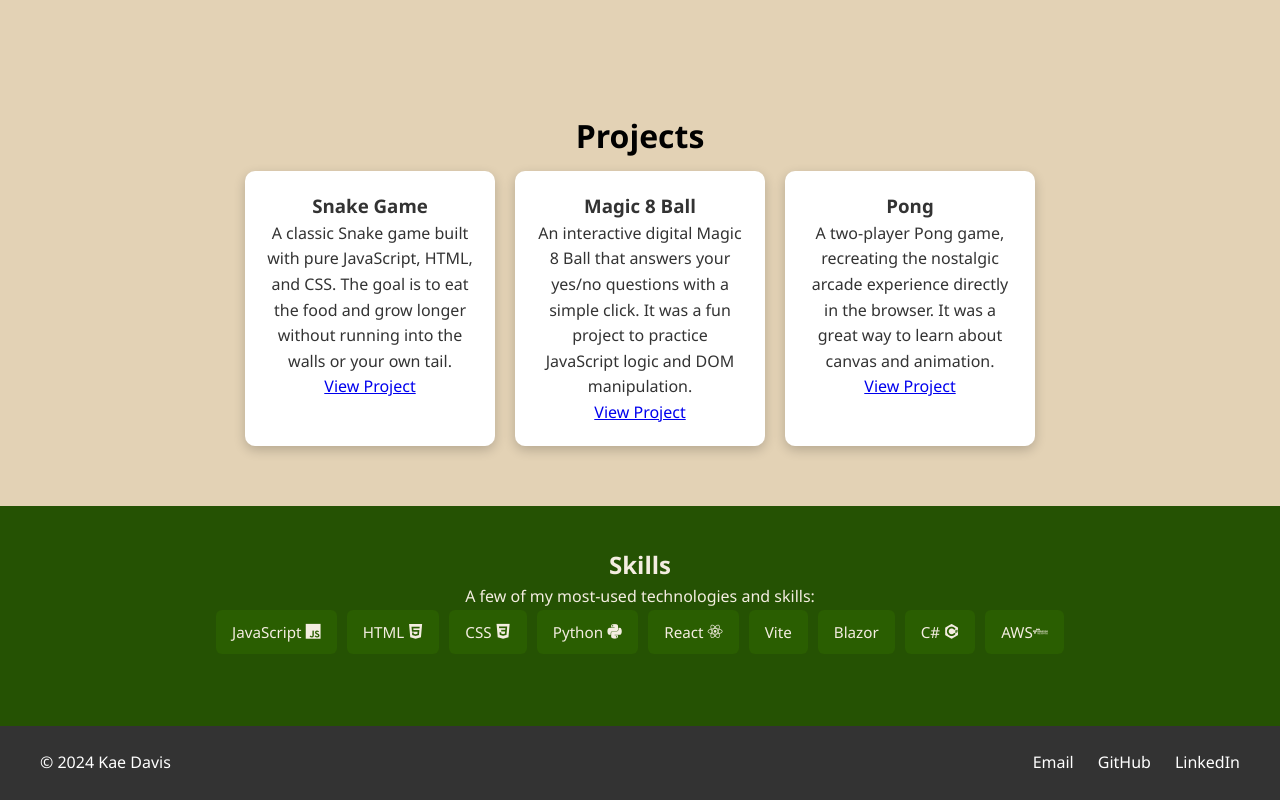
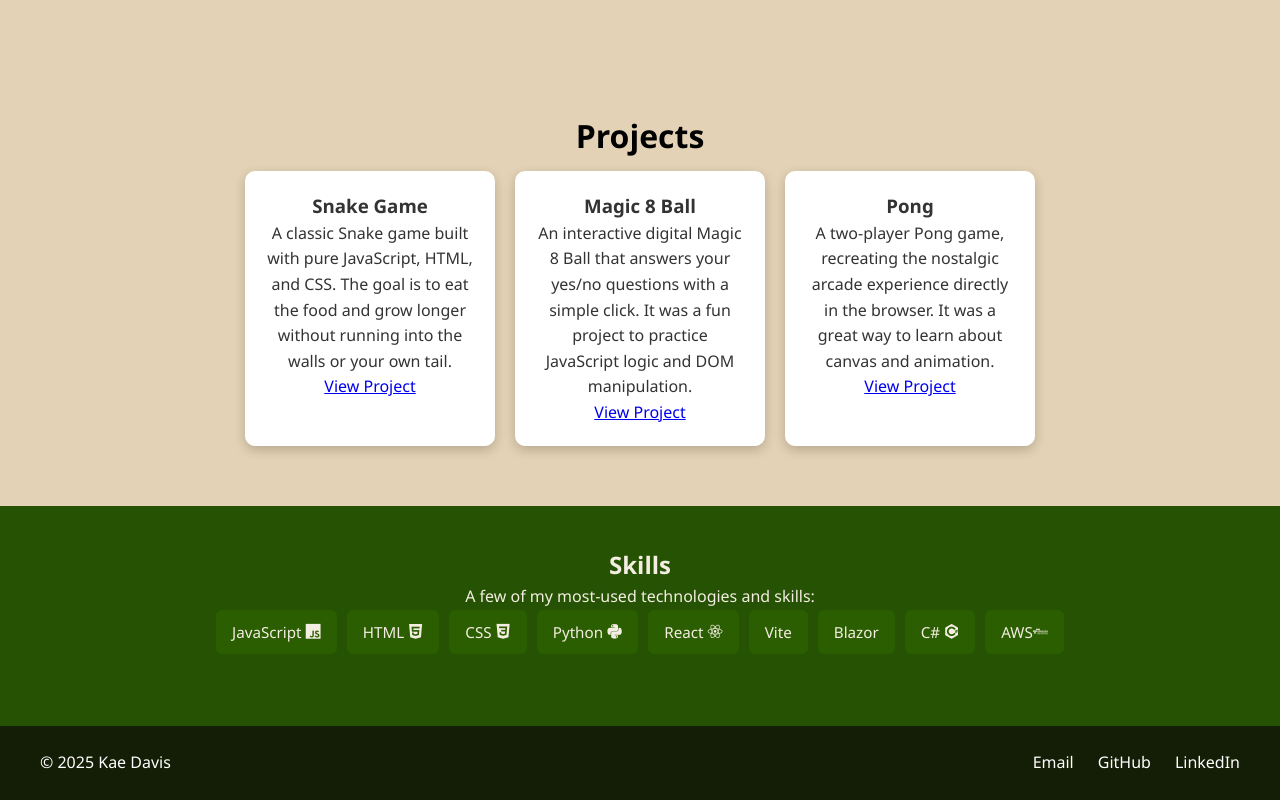
Before and after one commit to KDavis00/GCA_KaeD, a plain HTML site: page index.html in a window 1280 px wide. Shown: the part 1080-1880 px from the top of the page. Drawn offline with nearby package versions, Linux system fonts and the light colour scheme; no server answers; some icons are missing.

Commit message:
update(footer): change copyright year to 2025 and modify footer background color

```diff
--- a/index.html
+++ b/index.html
@@ -182,7 +182,7 @@
     <!-- Footer Section -->
     <footer class="footer">
         <div class="footer-content">
-            <p>© 2024 Kae Davis</p>
+            <p>© 2025 Kae Davis</p>
             <div class="footer-links">
                 <a href="mailto:Kaead.biz@gmail.com">Email</a>
                 <a href="https://github.com/KDavis00" target="_blank">GitHub</a>
--- a/style.css
+++ b/style.css
@@ -433,7 +433,7 @@ header p {
 /* Footer Styles */
 .footer {
     /* Basic styling */
-    background-color: #333;
+    background-color: #141d05;
     color: white;
     padding: 1.5rem;
     margin-top: 2rem;
```
